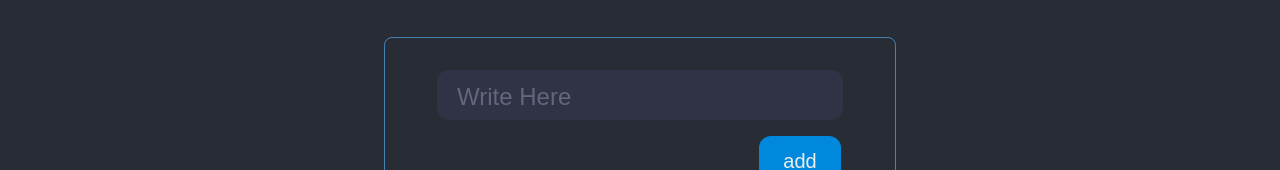
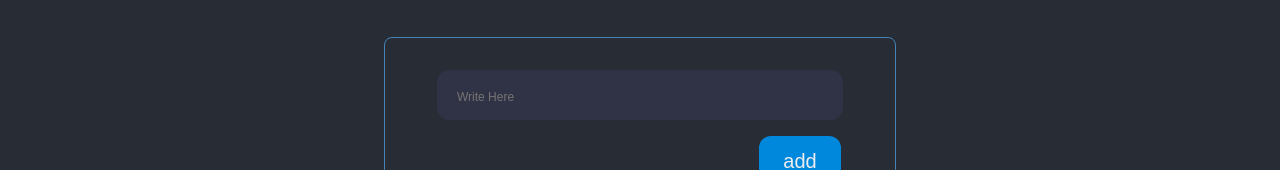
Before and after one commit to adammccormack/app_mix, a React (Create React App) app: page /to-do-list in a window 1280 px wide. Shown: the part 201-371 px from the top of the page. Built offline with nearby package versions, Linux system fonts and the light colour scheme.

Commit message:
one, quick fix to previous commit

```diff
--- a/src/pages/todolist/ToDoList.module.css
+++ b/src/pages/todolist/ToDoList.module.css
@@ -40,8 +40,6 @@
   outline: 0;
   padding: 4px 20px 0;
   width: 100%;
-  vertical-align:right;
-
 }
 
 .cut-short {
@@ -51,19 +49,6 @@
 .input:focus ~ .cut,
 .input:not(:placeholder-shown) ~ .cut {
   transform: translateY(8px);
-}
-
-.placeholder {
-  color: #65657b;
-  font-family: sans-serif;
-  font-size: 1.5rem;
-  left: 20px;
-  line-height: 14px;
-  pointer-events: none;
-  position: absolute;
-  transform-origin: 0 50%;
-  transition: transform 200ms, color 200ms;
-  top: 20px;
 }
 
 .input:focus ~ .placeholder,
--- a/src/pages/todolist/ToDoListPage.tsx
+++ b/src/pages/todolist/ToDoListPage.tsx
@@ -13,11 +13,8 @@ export const ToDoListPage = () => {
               id="firstname"
               className={styles.input}
               type="text"
-              placeholder=""
+              placeholder="Write Here"
             />
-            <label htmlFor="toDoListItem" className={styles.placeholder}>
-              Write Here
-            </label>
           </div>
           <button type="submit" className={styles.submit}>
             add
```
Also changed, not shown: src/index.css (line endings or trailing spaces).
